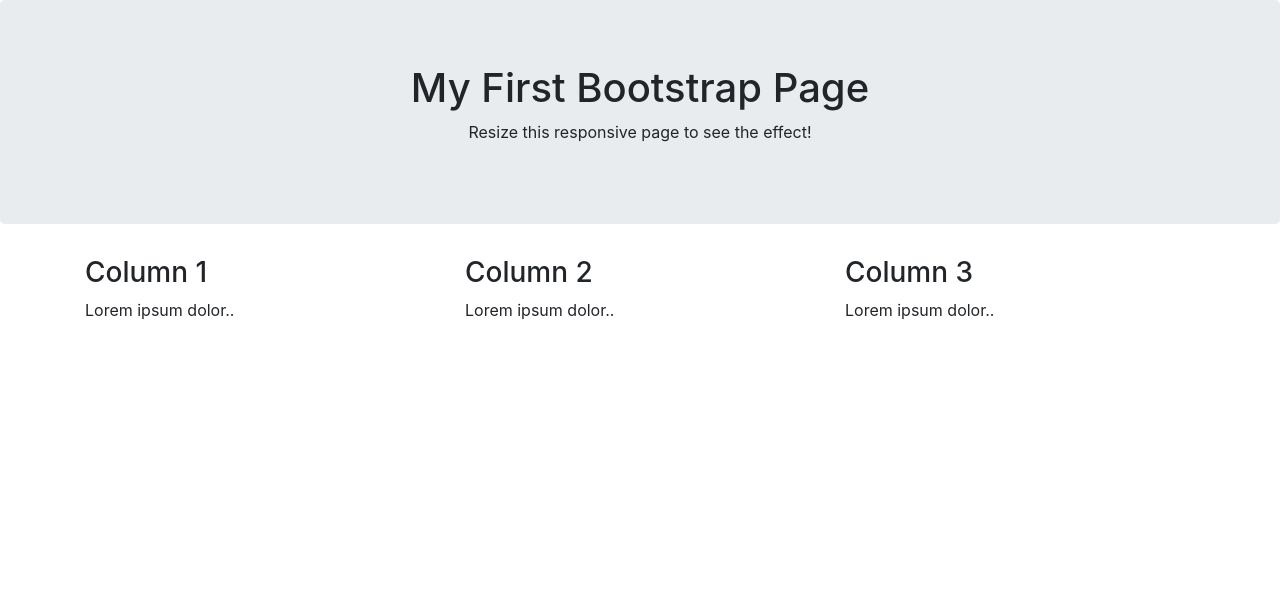
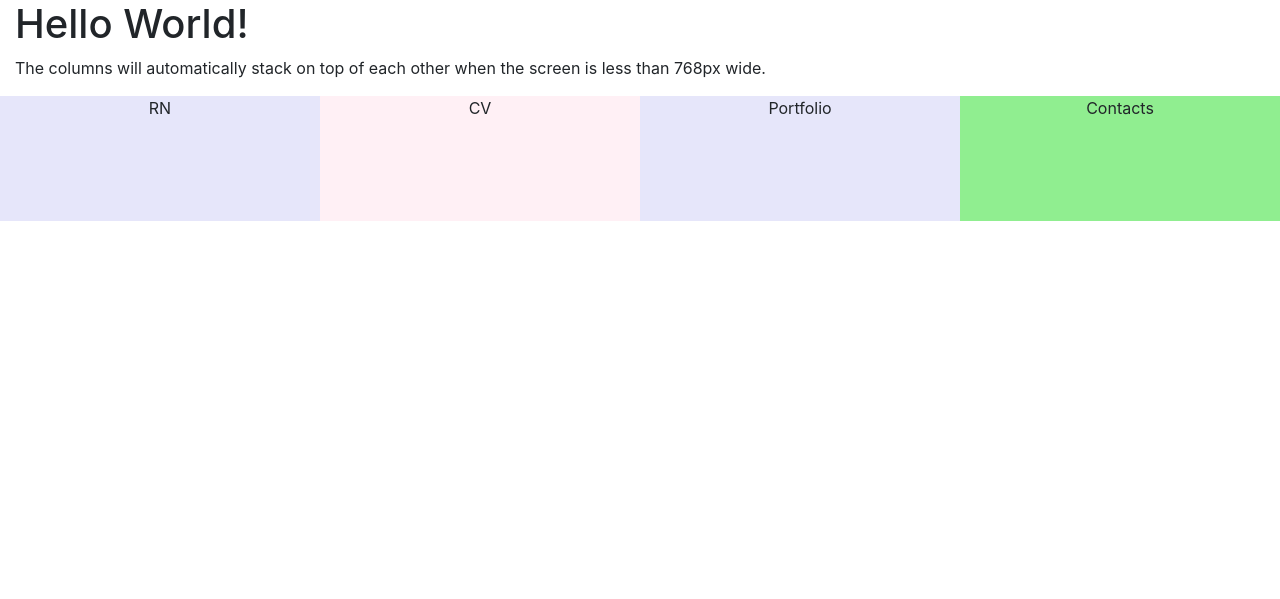
Before and after one commit to Acidorr/Acidorr.github.io, a plain HTML site: page index.html in a window 1280 px wide. Drawn offline with nearby package versions, Linux system fonts and the light colour scheme.

Commit message:
[NEW] Added new column styles

```diff
--- a/index.html
+++ b/index.html
@@ -3,31 +3,21 @@
   <head>
     <meta charset="utf-8">
     <title>Ricardo's Personal Website</title>
+    <meta name="viewport" content="width=device-width, initial-scale=1">
     <link rel="stylesheet" href="https://stackpath.bootstrapcdn.com/bootstrap/4.3.1/css/bootstrap.min.css" integrity="sha384-ggOyR0iXCbMQv3Xipma34MD+dH/1fQ784/j6cY/iJTQUOhcWr7x9JvoRxT2MZw1T" crossorigin="anonymous">
     <script src="https://stackpath.bootstrapcdn.com/bootstrap/4.3.1/js/bootstrap.min.js" integrity="sha384-JjSmVgyd0p3pXB1rRibZUAYoIIy6OrQ6VrjIEaFf/nJGzIxFDsf4x0xIM+B07jRM" crossorigin="anonymous"></script>
     <script src="https://code.jquery.com/jquery-3.3.1.slim.min.js" integrity="sha384-q8i/X+965DzO0rT7abK41JStQIAqVgRVzpbzo5smXKp4YfRvH+8abtTE1Pi6jizo" crossorigin="anonymous"></script>
     <script src="https://cdnjs.cloudflare.com/ajax/libs/popper.js/1.14.7/umd/popper.min.js" integrity="sha384-UO2eT0CpHqdSJQ6hJty5KVphtPhzWj9WO1clHTMGa3JDZwrnQq4sF86dIHNDz0W1" crossorigin="anonymous"></script>
   </head>
   <body>
-    <div class="jumbotron text-center">
-      <h1>My First Bootstrap Page</h1>
-      <p>Resize this responsive page to see the effect!</p>
-    </div>
-
-    <div class="container">
-      <div class="row">
-        <div class="col-sm-4">
-          <h3>Column 1</h3>
-          <p>Lorem ipsum dolor..</p>
-        </div>
-        <div class="col-sm-4">
-          <h3>Column 2</h3>
-          <p>Lorem ipsum dolor..</p>
-        </div>
-        <div class="col-sm-4">
-          <h3>Column 3</h3>
-          <p>Lorem ipsum dolor..</p>
-        </div>
+    <div class="container-fluid">
+      <h1>Hello World!</h1>
+      <p>The columns will automatically stack on top of each other when the screen is less than 768px wide.</p>
+      <div class="row" style="height: 500px;">
+        <div class="col-sm-3 h-25 text-center" style="background-color:lavender;">RN</div>
+        <div class="col-sm-3 h-25 text-center" style="background-color:lavenderblush;">CV</div>
+        <div class="col-sm-3 h-25 text-center" style="background-color:lavender;">Portfolio</div>
+        <div class="col-sm-3 h-25 text-center" style="background-color:lightgreen;">Contacts</div>
       </div>
     </div>
   </body>
```
